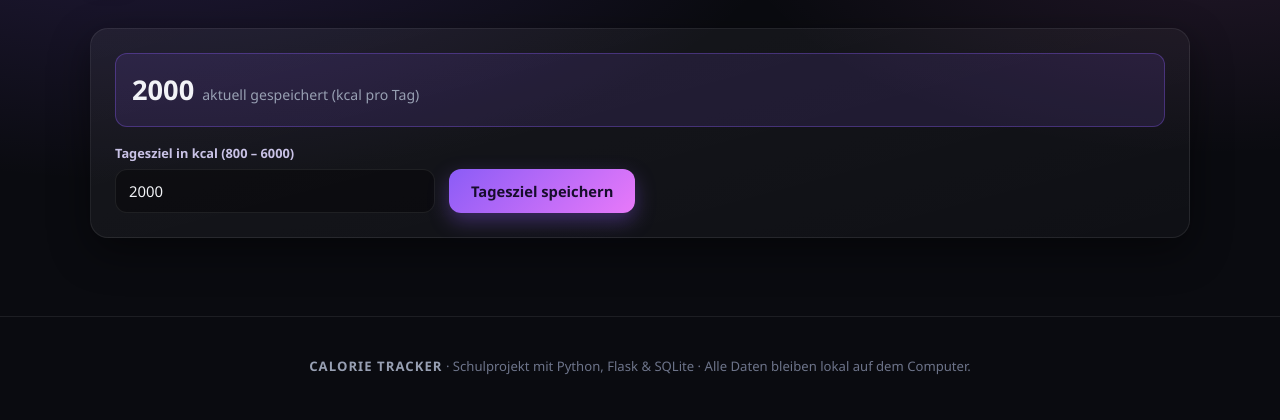
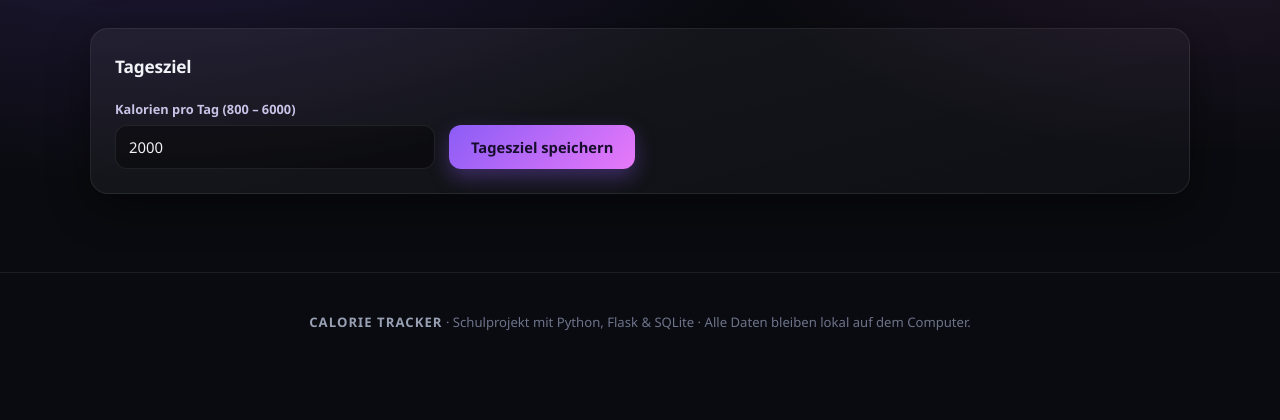
Before and after one commit to kai16boehlkau-cpu/Kai, a Flask app: page /einstellungen in a window 1280 px wide. Shown: the part 66-486 px from the top of the page. Run offline with Flask 3, Linux system fonts and the light colour scheme; data comes from the database, SQL or seed files in the repository.

Commit message:
Einstellungen: Hero und Ziel-Anzeige entfernt, nur Formular mit Ueberschrift Tagesziel

```diff
--- a/static/app.js
+++ b/static/app.js
@@ -678,15 +678,12 @@ var settingsForm = document.getElementById("settings-form");
 if (settingsForm) {
   var settingsInput = document.getElementById("settings_goal");
   if (settingsInput) settingsInput.value = String(dailyGoal);
-  var currentGoal = document.getElementById("settings-current");
-  if (currentGoal) currentGoal.textContent = String(dailyGoal);
 
   settingsForm.addEventListener("submit", function (event) {
     event.preventDefault();
     var error = saveGoal(settingsInput.value);
     if (error) { showToast(error, "error"); return; }
     showToast("Tagesziel auf " + dailyGoal + " kcal gespeichert.", "success");
-    if (currentGoal) currentGoal.textContent = String(dailyGoal);
   });
 }
 
--- a/static/style.css
+++ b/static/style.css
@@ -1791,7 +1791,4 @@ code {
   }
 
   .start-form .btn { width: 100%; }
-
-  .settings-form { flex-direction: column; align-items: stretch; }
-  .settings-form .btn { width: 100%; }
-}
+}
--- a/templates/einstellungen.html
+++ b/templates/einstellungen.html
@@ -5,20 +5,13 @@
 {% block content %}
 
     <!-- ======================================================
-         EINSTELLUNGEN: nur das Kalorienziel ändern
+         EINSTELLUNGEN: nur das Kalorienziel aendern
          ====================================================== -->
-    <section class="hero" id="einstellungen">
-      <div class="hero-text">
-        <span class="kicker">Einstellungen</span>
-        <h2>⚙️ Tagesziel ändern</h2>
-        <p class="hero-sub">Hier stellst du dein persönliches Kalorienziel pro Tag ein.</p>
-      </div>
-    </section>
-
     <section class="card fade-in" id="ziel-aendern">
-      <div class="goal-readonly">
-        <strong>{{ daily_goal }}</strong>
-        <span>aktuell gespeichert (kcal pro Tag)</span>
+      <div class="card-head">
+        <div>
+          <h2>Tagesziel</h2>
+        </div>
       </div>
 
       <form method="POST" action="/update_goal" class="start-form">
@@ -26,7 +19,7 @@
         <input type="hidden" name="date" value="{{ selected_date }}">
 
         <div class="form-field">
-          <label for="settings_goal">Tagesziel in kcal (800 – 6000)</label>
+          <label for="settings_goal">Kalorien pro Tag (800 – 6000)</label>
           <input type="number" id="settings_goal" name="daily_goal"
                  min="800" max="6000" step="1" value="{{ daily_goal }}" required>
         </div>
```
Also changed, not shown: einstellungen.html (+5 -12 lines).
